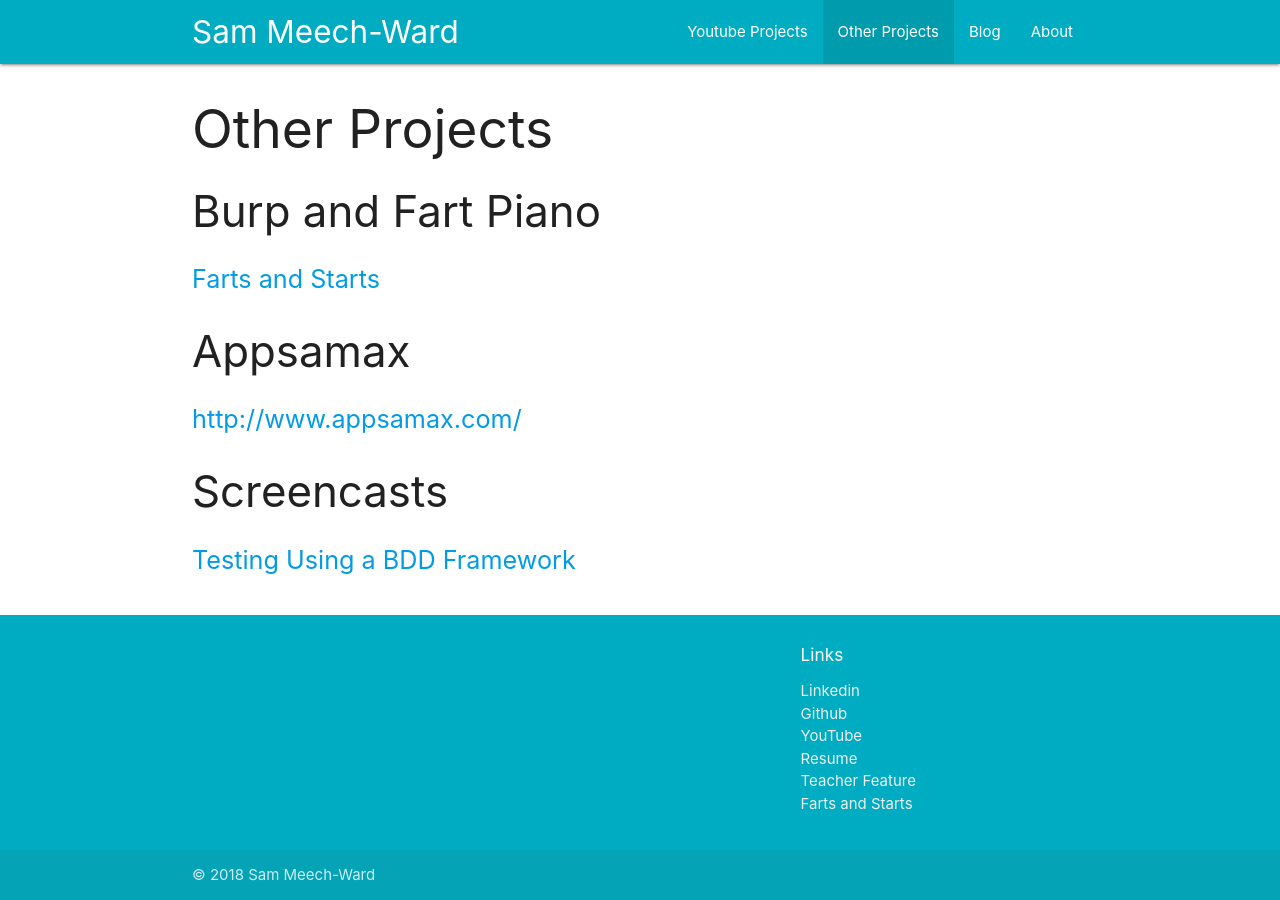
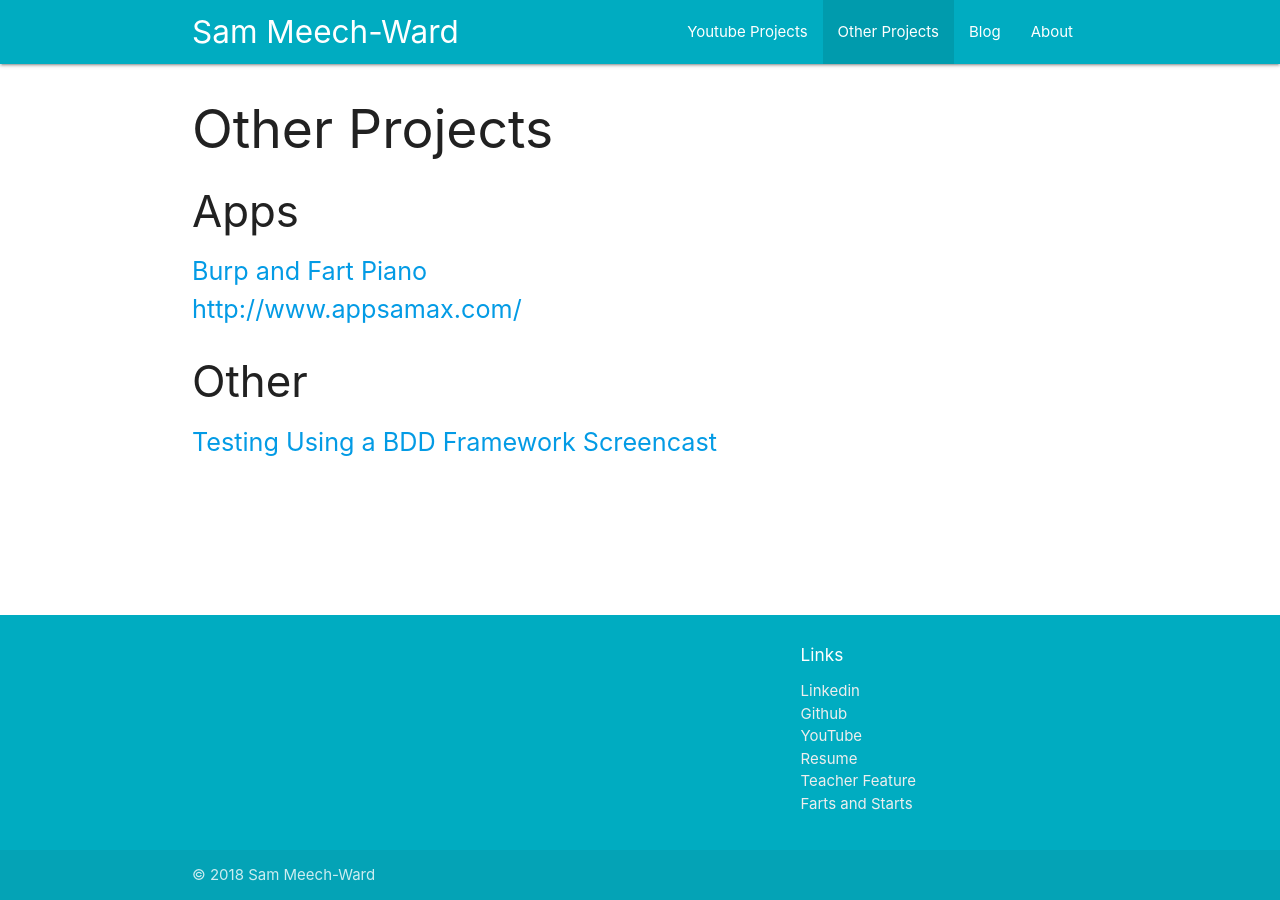
Before and after one commit to meech-ward/personal-site, a Jekyll site: the page built from _pages/projects.md, in a window 1280 px wide. Built offline with Jekyll 4.4.1, drawn with Linux system fonts in a browser that asks for light colours.

Commit message:
Update the other projects categories

```diff
--- a/_pages/projects.md
+++ b/_pages/projects.md
@@ -5,14 +5,11 @@ permalink: /projects
 class: projects
 ---
 
-## Burp and Fart Piano
+## Apps
 
-[Farts and Starts](https://lighthouselabs.ca/blog/farts-and-starts-the-story-of-sam-meech-ward-s-first-successful-app)
+* [Burp and Fart Piano](https://lighthouselabs.ca/blog/farts-and-starts-the-story-of-sam-meech-ward-s-first-successful-app)
+* <http://www.appsamax.com/>
 
-## Appsamax
+## Other
 
-<http://www.appsamax.com/>
-
-## Screencasts
-
-[Testing Using a BDD Framework](https://videos.raywenderlich.com/screencasts/1419-testing-using-a-bdd-framework)
+* [Testing Using a BDD Framework Screencast](https://videos.raywenderlich.com/screencasts/1419-testing-using-a-bdd-framework)
```
